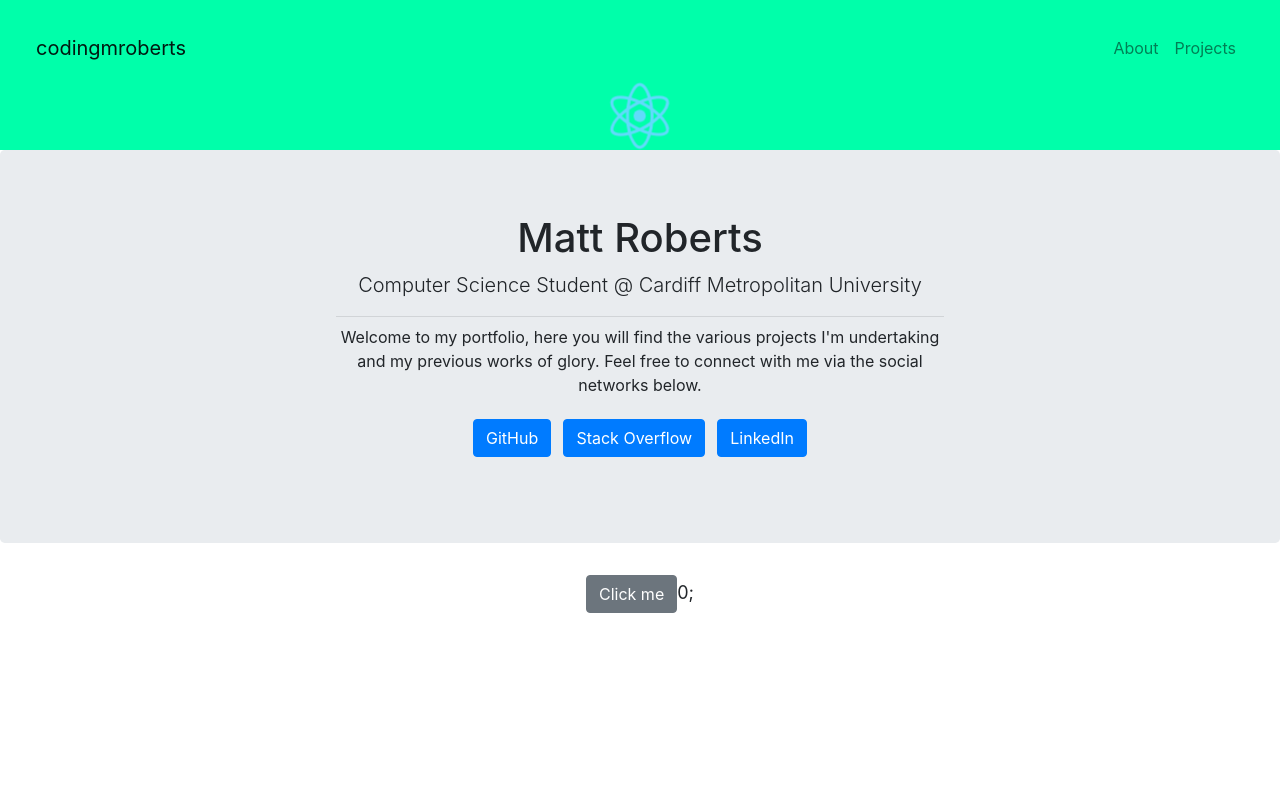
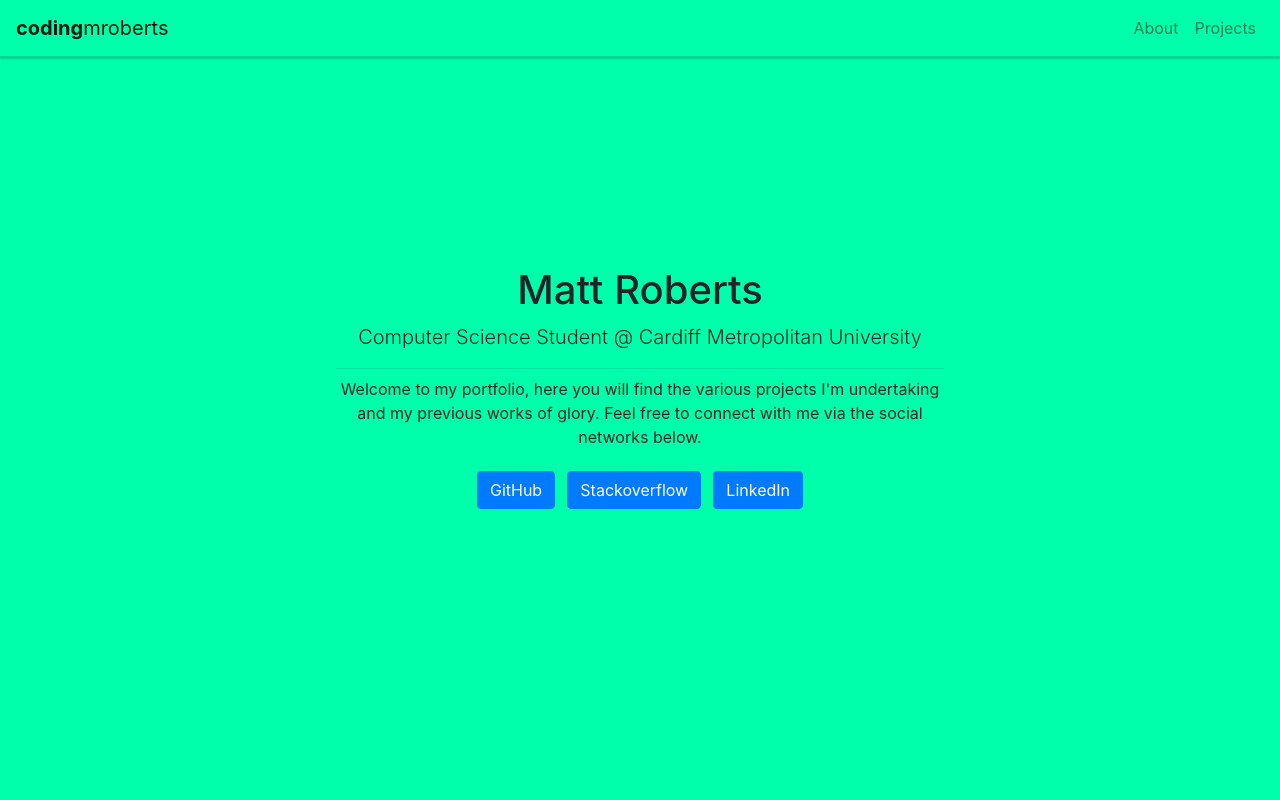
Before and after one commit to codingmr/codingmr.github.io, a React (Create React App) app: page / in a window 1280 px wide. Shown: the top 800 px of the page. Built offline with nearby package versions, Linux system fonts and the light colour scheme.

Commit message:
tweaked landing page

```diff
--- a/src/App.css
+++ b/src/App.css
@@ -9,9 +9,12 @@
 
 .App-header {
   background-color: rgb(0, 255, 170);
-  height: 150px;
-  padding: 20px;
+  height: 10vh;
   color: white;
+}
+
+.navbar-border {
+  box-shadow: 0 0.161rem 0.08rem rgba(0, 0, 0, .1618);
 }
 
 .App-title {
@@ -26,10 +29,20 @@
   text-align: left;
 }
 
+.landing-view {
+  height: 90vh;
+  width: calc(100vw - (100vw - 100%));
+  background-color: rgb(0, 255, 170);
+}
+
 .jumbo {
+  padding-top: 10%;
   margin: auto;
   width: 50%;
-  background-color: none;
+}
+
+.jumbo-adjust {
+  background-color: transparent !important;
 }
 
 .btn-gogo {
--- a/src/App.js
+++ b/src/App.js
@@ -24,8 +24,8 @@ class App extends Component {
       <div className="App">
         <header className="App-header">
           <Navigationbar />
-          <img src={logo} className="App-logo" alt="logo" />
         </header>
+        <Landing />
         <Landing />
         { // <Landing />
           // <About />
--- a/src/components/Landing.js
+++ b/src/components/Landing.js
@@ -5,8 +5,8 @@ import { Jumbotron, Button } from 'reactstrap';
 export default class Landing extends React.Component {
     render() {
         return (
-            <div>
-            <Jumbotron>
+            <div className="landing-view">
+            <Jumbotron className="jumbo-adjust">
                 <div className="jumbo">
                     <h1 className="display-6">Matt Roberts</h1>
                     <p className="lead">Computer Science Student @ Cardiff Metropolitan University</p>
@@ -16,7 +16,7 @@ export default class Landing extends React.Component {
                     </p>
                     <p className="lead">
                     <Button className="btn-gogo" color="primary">GitHub</Button>
-                <Button className="btn-gogo" color="primary">Stack Overflow</Button>
+                    <Button className="btn-gogo" color="primary">Stackoverflow</Button>
                     <Button className="btn-gogo" color="primary">LinkedIn</Button>
 
                     </p>
--- a/src/components/Navigationbar.js
+++ b/src/components/Navigationbar.js
@@ -9,7 +9,7 @@ import {
   NavLink
   } from 'reactstrap';
 
-export default class Example extends React.Component {
+export default class Navigationbar extends React.Component {
   constructor(props) {
     super(props);
 
@@ -26,8 +26,8 @@ export default class Example extends React.Component {
   render() {
     return (
       <div>
-        <Navbar color="none" light expand="md">
-          <NavbarBrand href="/#landing">codingmroberts</NavbarBrand>
+        <Navbar color="none" light expand="md" fixed={`top`} className="navbar-border">
+          <NavbarBrand href="/#landing"><b>coding</b>mroberts</NavbarBrand>
           <NavbarToggler onClick={this.toggle} />
           <Collapse isOpen={this.state.isOpen} navbar>
             <Nav className="ml-auto" navbar>
```
Lines whose indentation alone changed are shown as unchanged.
